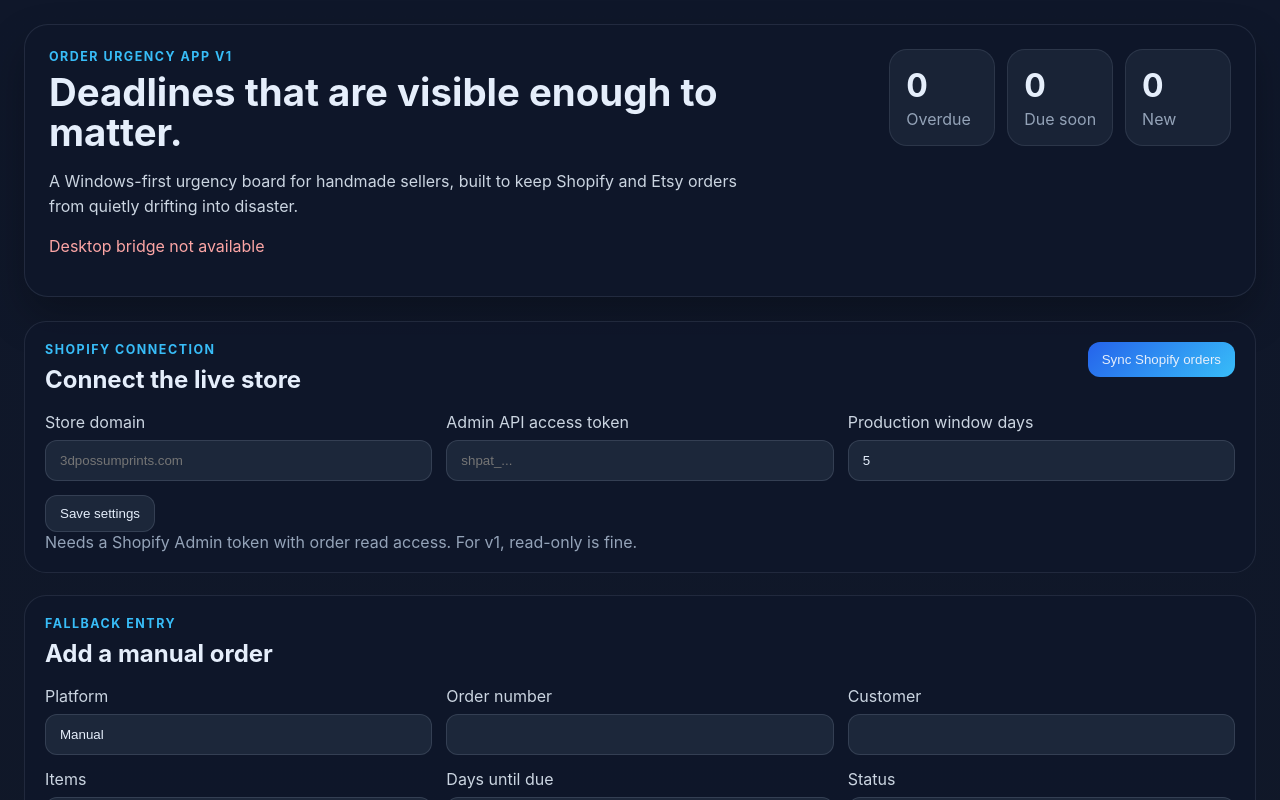
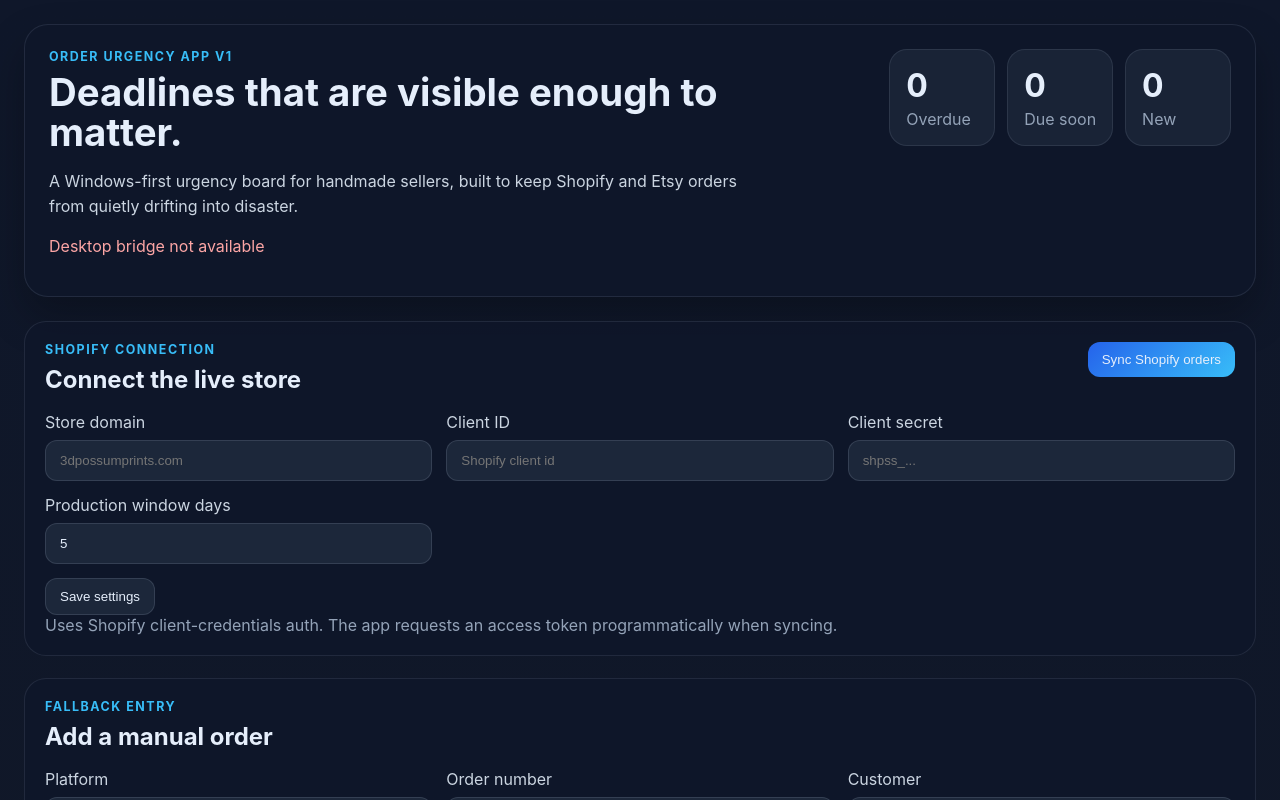
Before and after one commit to UCjcook/annell-app, a React (Vite) app: page / in a window 1280 px wide. Shown: the top 800 px of the page. Built offline with nearby package versions, Linux system fonts and the light colour scheme.

Commit message:
Use Shopify client credentials auth for sync

```diff
--- a/src/components/SettingsPanel.jsx
+++ b/src/components/SettingsPanel.jsx
@@ -1,15 +1,17 @@
 import { useEffect, useState } from 'react';
-import { maskToken, normalizeStoreDomain } from '../lib/shopify';
+import { normalizeStoreDomain } from '../lib/shopify';
 
 export default function SettingsPanel({ settings, onSave, onSync, syncing, syncMessage }) {
   const [storeDomain, setStoreDomain] = useState(settings?.shopifyStoreDomain || '');
-  const [accessToken, setAccessToken] = useState(settings?.shopifyAccessToken || '');
+  const [clientId, setClientId] = useState(settings?.shopifyClientId || '');
+  const [clientSecret, setClientSecret] = useState(settings?.shopifyClientSecret || '');
   const [productionDays, setProductionDays] = useState(String(settings?.shopifyProductionDays ?? 5));
   const [savedNotice, setSavedNotice] = useState('');
 
   useEffect(() => {
     setStoreDomain(settings?.shopifyStoreDomain || '');
-    setAccessToken(settings?.shopifyAccessToken || '');
+    setClientId(settings?.shopifyClientId || '');
+    setClientSecret(settings?.shopifyClientSecret || '');
     setProductionDays(String(settings?.shopifyProductionDays ?? 5));
   }, [settings]);
 
@@ -17,7 +19,8 @@ export default function SettingsPanel({ settings, onSave, onSync, syncing, syncM
     event.preventDefault();
     const payload = {
       shopifyStoreDomain: normalizeStoreDomain(storeDomain),
-      shopifyAccessToken: accessToken.trim(),
+      shopifyClientId: clientId.trim(),
+      shopifyClientSecret: clientSecret.trim(),
       shopifyProductionDays: Math.max(1, Number.parseInt(productionDays, 10) || 5),
     };
     await onSave(payload);
@@ -49,14 +52,23 @@ export default function SettingsPanel({ settings, onSave, onSync, syncing, syncM
         </label>
 
         <label>
-          <span>Admin API access token</span>
+          <span>Client ID</span>
+          <input
+            type="text"
+            placeholder="Shopify client id"
+            value={clientId}
+            onChange={(event) => setClientId(event.target.value)}
+          />
+        </label>
+
+        <label>
+          <span>Client secret</span>
           <input
             type="password"
-            placeholder="shpat_..."
-            value={accessToken}
-            onChange={(event) => setAccessToken(event.target.value)}
+            placeholder="shpss_..."
+            value={clientSecret}
+            onChange={(event) => setClientSecret(event.target.value)}
           />
-          {settings?.shopifyAccessToken ? <small>Saved token: {maskToken(settings.shopifyAccessToken)}</small> : null}
         </label>
 
         <label>
@@ -78,7 +90,7 @@ export default function SettingsPanel({ settings, onSave, onSync, syncing, syncM
       </form>
 
       <div className="settings-hint">
-        Needs a Shopify Admin token with order read access. For v1, read-only is fine.
+        Uses Shopify client-credentials auth. The app requests an access token programmatically when syncing.
       </div>
     </section>
   );
--- a/src/lib/shopify.js
+++ b/src/lib/shopify.js
@@ -1,9 +1,3 @@
-export function maskToken(token) {
-  if (!token) return '';
-  if (token.length <= 8) return '•'.repeat(token.length);
-  return `${token.slice(0, 4)}${'•'.repeat(Math.max(4, token.length - 8))}${token.slice(-4)}`;
-}
-
 export function normalizeStoreDomain(input) {
   const value = String(input || '').trim().toLowerCase();
   if (!value) return '';
```
Also changed, not shown: electron/main.js (+36 -5 lines).
